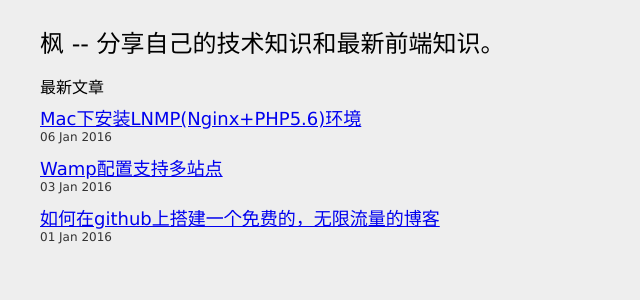
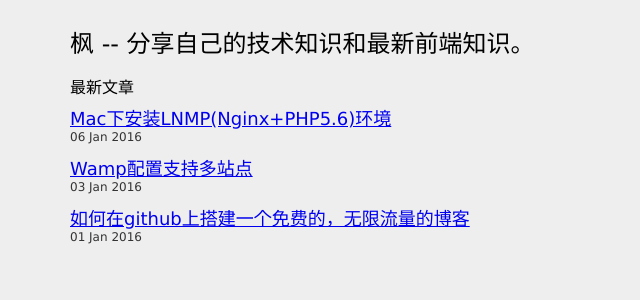
Before and after one commit to luozyiii/blog, a Jekyll site: the page built from index.html, in a window 1280 px wide. Shown: the top 300 px of the page, without its empty margins (0-640 px from the left). Built offline with Jekyll 4.4.1, drawn with Linux system fonts in a browser that asks for light colours.

Commit message:
更新博客

```diff
--- a/css/blog.css
+++ b/css/blog.css
@@ -1,8 +1,9 @@
 /*博客*/
 .blog-box {
 	width: 100%;
-	max-width: 1200px;
+	max-width: 1140px;
 	margin: 0 auto;
+	padding: 0 30px;
 	background-color: #eee;
 }
 .box-header h2 {
```
